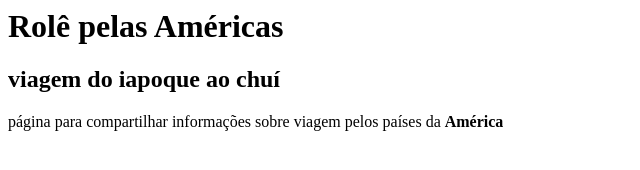
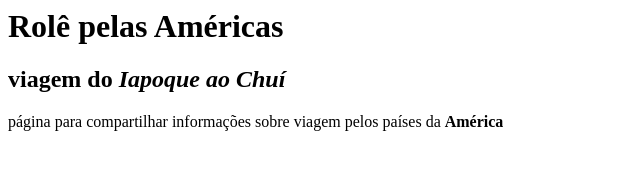
Before and after one commit to JoanirRibeiro/1oB, a plain HTML site: page index.html in a window 1280 px wide. Shown: the full height of the page, 0-640 px from the left. Drawn offline with Linux system fonts and the light colour scheme.

Commit message:
itálico

```diff
--- a/index.html
+++ b/index.html
@@ -1,6 +1,6 @@
 <html>
   <h1>Rolê pelas Américas</h1>
-    <h2>viagem do iapoque ao chuí</h2>
+    <h2>viagem do <em>Iapoque ao Chuí</em></h2>
   <p>página para compartilhar informações sobre viagem pelos países da <strong>América</strong></p>
 
 </html>
```
